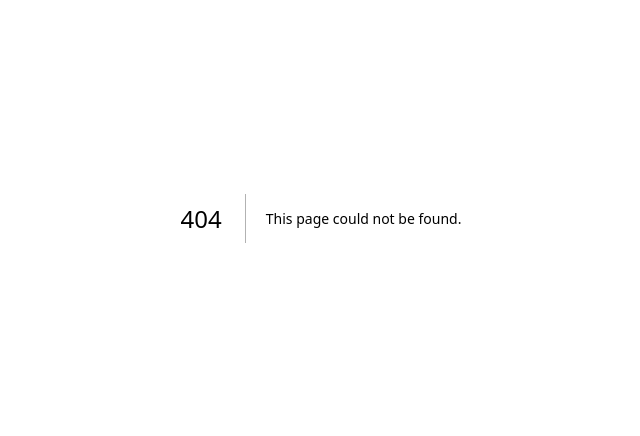
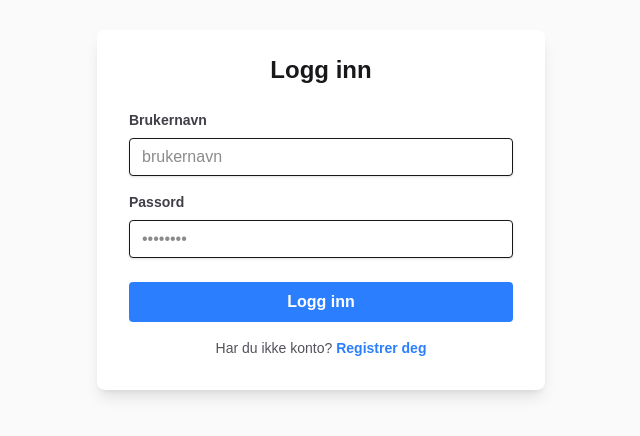
Before and after one commit to marennodenes/Animal-show, a Next.js app: page /login in a window 1280 px wide. Before the commit this address had no page. Shown: the part 182-618 px from the top of the page, without its empty margins (319-959 px from the left). Built offline with nearby package versions, Linux system fonts and the light colour scheme.

Commit message:
feat(auth): add login page

```diff
--- /dev/null
+++ b/app/api/auth/login/route.ts
@@ -0,0 +1,37 @@
+import { NextRequest, NextResponse } from 'next/server';
+
+export async function POST(request: NextRequest) {
+  try {
+    const { username, password } = await request.json();
+
+    // TODO: Add real authentication here
+    // Example: Check against database, hash password, etc.
+
+    // Demo: Accept a test user
+    if (username === 'testbruker' && password === 'test123') {
+      return NextResponse.json({
+        success: true,
+        user: {
+          username,
+          name: 'Test Bruker',
+        },
+      });
+    }
+
+    return NextResponse.json(
+      {
+        success: false,
+        error: 'Feil brukernavn eller passord',
+      },
+      { status: 401 }
+    );
+  } catch (error) {
+    return NextResponse.json(
+      {
+        success: false,
+        error: 'Noe gikk galt',
+      },
+      { status: 500 }
+    );
+  }
+}
--- /dev/null
+++ b/app/login/page.tsx
@@ -0,0 +1,9 @@
+import LoginForm from '@/components/LogInPage/LoginForm';
+
+export default function LoginPage() {
+  return (
+    <div className="flex min-h-screen items-center justify-center bg-zinc-50 dark:bg-zinc-950 px-4">
+      <LoginForm />
+    </div>
+  );
+}
--- a/components/LogInPage/LogInForm.tsx
+++ b/components/LogInPage/LogInForm.tsx
@@ -0,0 +1,106 @@
+'use client';
+
+import { useState, type FormEvent } from 'react';
+import { login } from '@/lib/auth';
+
+/**
+ * Login form component
+ * Handles user authentication with username and password
+ * @author marennod
+ */
+export default function LoginForm() {
+  const [username, setUsername] = useState('');
+  const [password, setPassword] = useState('');
+  const [error, setError] = useState('');
+  const [loading, setLoading] = useState(false);
+
+  /**
+   * Handles form submission
+   * @param e - Form event
+   */
+  const handleSubmit = async (e: FormEvent<HTMLFormElement>) => {
+    e.preventDefault();
+    setError('');
+    setLoading(true);
+
+    try {
+      const result = await login({ username, password });
+
+      if (result.success) {
+        // successful login
+        console.log('Innlogget som:', result.user);
+        alert(`Velkommen, ${result.user?.username}!`);
+        // TODO: navigate to dashboard or homepage
+      } else {
+        setError(result.error || 'Innlogging feilet');
+      }
+    } catch (err) {
+      setError('Noe gikk galt. Prøv igjen.');
+    } finally {
+      setLoading(false);
+    }
+  };
+
+  return (
+    <div className="w-full max-w-md mx-auto">
+      <form onSubmit={handleSubmit} className="bg-white dark:bg-zinc-900 shadow-lg rounded-lg px-8 pt-6 pb-8 mb-4">
+        <h2 className="text-2xl font-bold mb-6 text-center text-zinc-900 dark:text-zinc-50">
+          Logg inn
+        </h2>
+
+        {error && (
+          <div className="mb-4 p-3 bg-red-100 border border-red-400 text-red-700 rounded">
+            {error}
+          </div>
+        )}
+
+        <div className="mb-4">
+          <label htmlFor="username" className="block text-zinc-700 dark:text-zinc-300 text-sm font-bold mb-2">
+            Brukernavn
+          </label>
+          <input
+            id="username"
+            type="text"
+            value={username}
+            onChange={(e) => setUsername(e.target.value)}
+            className="shadow appearance-none border rounded w-full py-2 px-3 text-zinc-900 dark:text-zinc-100 bg-white dark:bg-zinc-800 leading-tight focus:outline-none focus:ring-2 focus:ring-blue-500"
+            placeholder="brukernavn"
+            required
+          />
+        </div>
+
+        <div className="mb-6">
+          <label htmlFor="password" className="block text-zinc-700 dark:text-zinc-300 text-sm font-bold mb-2">
+            Passord
+          </label>
+          <input
+            id="password"
+            type="password"
+            value={password}
+            onChange={(e) => setPassword(e.target.value)}
+            className="shadow appearance-none border rounded w-full py-2 px-3 text-zinc-900 dark:text-zinc-100 bg-white dark:bg-zinc-800 leading-tight focus:outline-none focus:ring-2 focus:ring-blue-500"
+            placeholder="••••••••"
+            required
+          />
+        </div>
+
+        <div className="flex items-center justify-between">
+          <button
+            type="submit"
+            disabled={loading}
+            className="bg-blue-500 hover:bg-blue-700 text-white font-bold py-2 px-4 rounded focus:outline-none focus:shadow-outline disabled:opacity-50 disabled:cursor-not-allowed w-full"
+          >
+            {loading ? 'Logger inn...' : 'Logg inn'}
+          </button>
+        </div>
+
+        <div className="mt-4 text-center text-sm text-zinc-600 dark:text-zinc-400">
+          Har du ikke konto?{' '}
+          <a href="/register" className="text-blue-500 hover:text-blue-700 font-bold">
+            Registrer deg
+          </a>
+        </div>
+      </form>
+    </div>
+  );
+}
--- a/lib/auth.ts
+++ b/lib/auth.ts
@@ -0,0 +1,90 @@
+/**
+ * Authentication functions for login and register
+ * @author marennod
+ */
+
+/** Login credentials */
+export interface LoginCredentials {
+  username: string;
+  password: string;
+}
+
+/** Login result */
+export interface LoginResult {
+  success: boolean;
+  error?: string;
+  user?: {
+    username: string;
+    name?: string;
+  };
+}
+
+/**
+ * Validates username format
+ * @param username - Username to validate
+ * @returns True if valid (min 3 chars, letters/numbers/underscore only)
+ */
+export function validateUsername(username: string): boolean {
+  const usernameRegex = /^[a-zA-Z0-9_]{3,}$/;
+  return usernameRegex.test(username);
+}
+
+/**
+ * Validates password format
+ * @param password - Password to validate
+ * @returns True if valid (min 6 chars)
+ */
+export function validatePassword(password: string): boolean {
+  return password.length >= 6;
+}
+
+/**
+ * Authenticates user with username and password
+ * @param credentials - Login credentials
+ * @returns Promise with login result
+ */
+export async function login(credentials: LoginCredentials): Promise<LoginResult> {
+  const { username, password } = credentials;
+
+  // Validate input on the client-side first
+  if (!validateUsername(username)) {
+    return {
+      success: false,
+      error: 'Ugyldig brukernavn (minimum 3 tegn, kun bokstaver, tall og _)',
+    };
+  }
+
+  if (!validatePassword(password)) {
+    return {
+      success: false,
+      error: 'Passord må være minst 6 tegn',
+    };
+  }
+
+  try {
+    // call API-endpoint
+    const response = await fetch('/api/auth/login', {
+      method: 'POST',
+      headers: {
+        'Content-Type': 'application/json',
+      },
+      body: JSON.stringify({ username, password }),
+    });
+
+    const data = await response.json();
+
+    if (!response.ok) {
+      return {
+        success: false,
+        error: data.error || 'Innlogging feilet',
+      };
+    }
+
+    return data;
+  } catch (error) {
+    return {
+      success: false,
+      error: 'Kunne ikke koble til serveren',
+    };
+  }
+}
```
